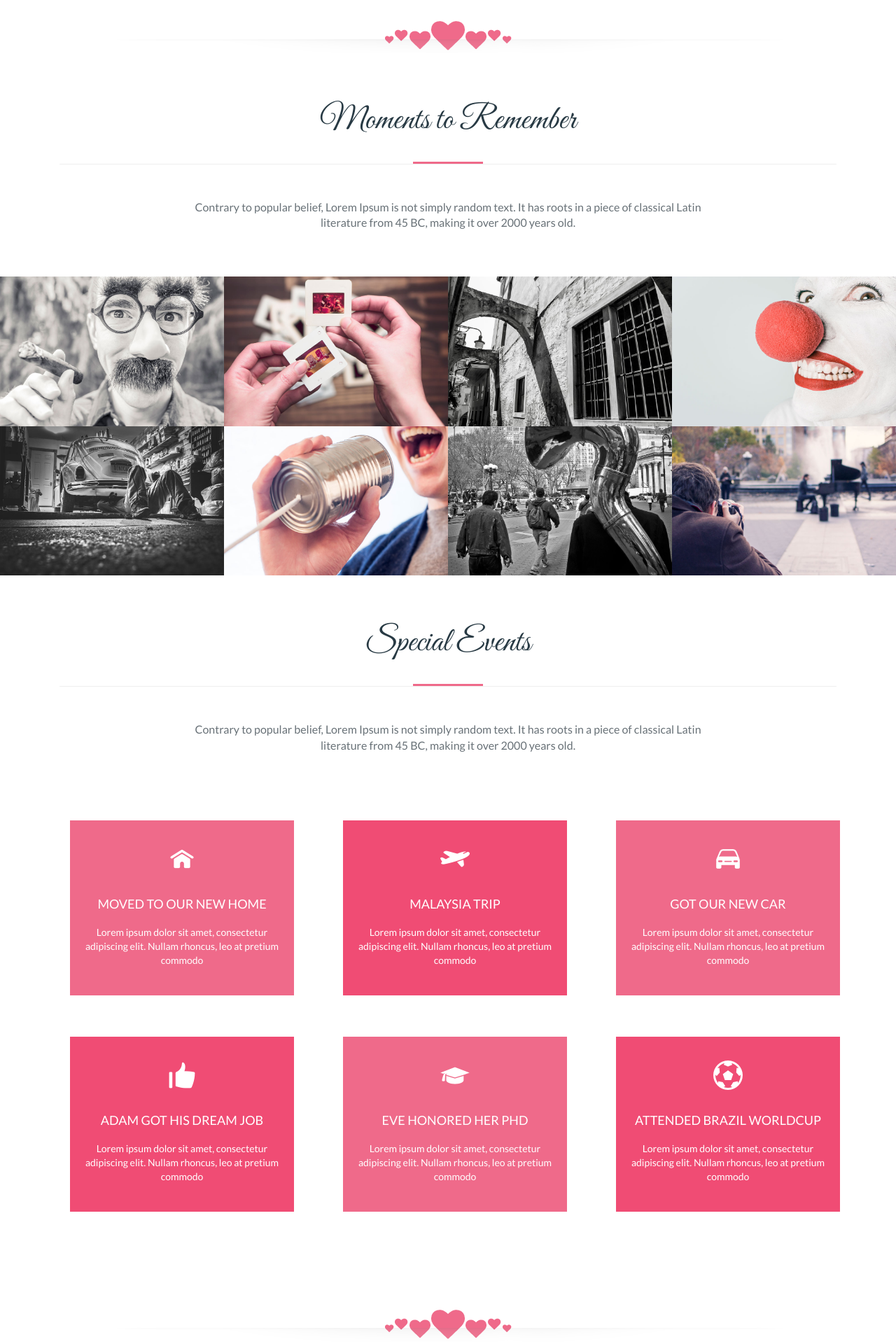
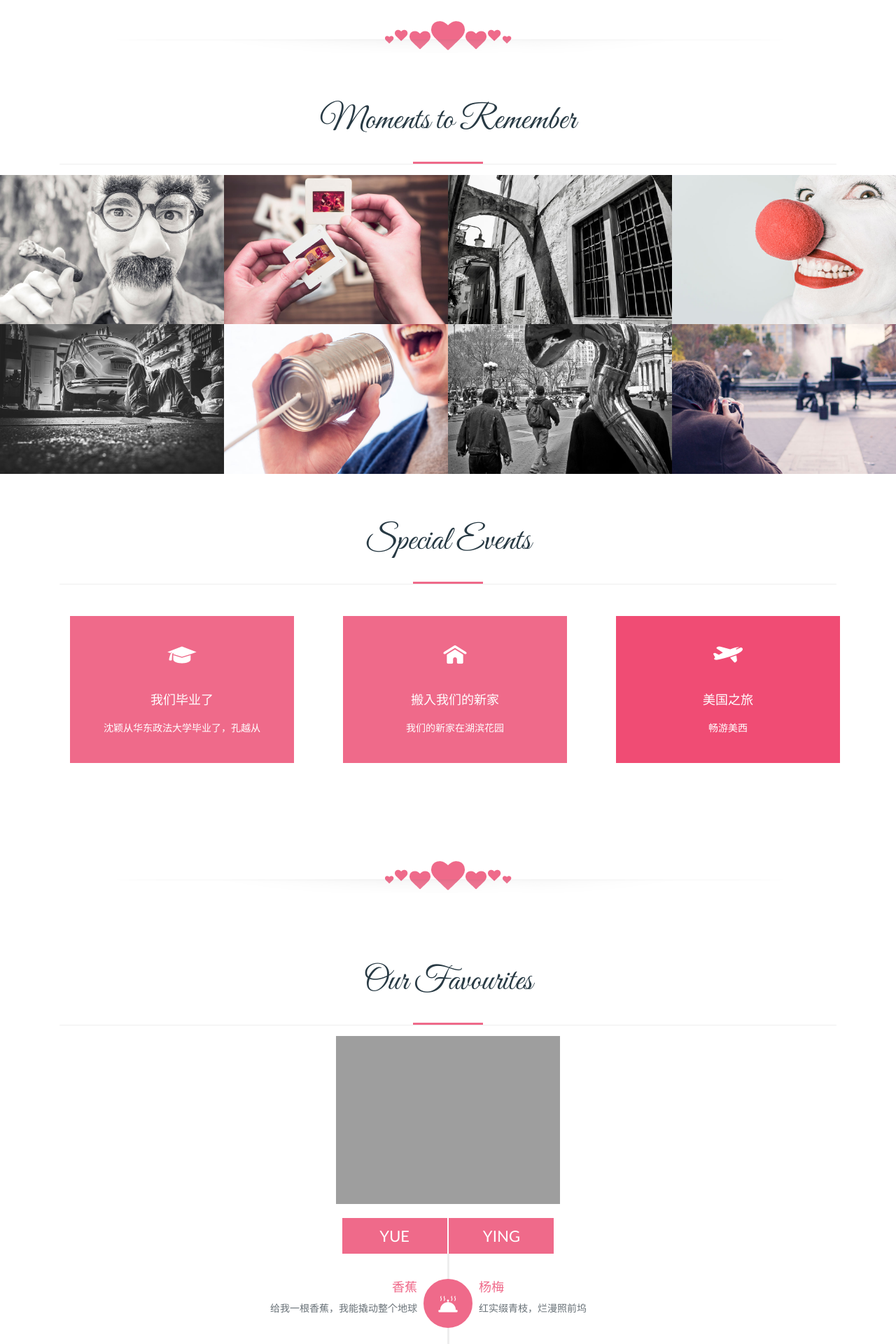
Before and after one commit to randomp/wedding, a Django app: page / in a window 1280 px wide. Shown: the part 2191-4111 px from the top of the page at 70% size. Run offline with Django 3.2, Linux system fonts and the light colour scheme; some libraries are stand-ins or nearby versions; some web fonts are replaced; grey boxes are pictures that could not be loaded.

Commit message:
adjust module

```diff
--- a/blog/templates/index.html
+++ b/blog/templates/index.html
@@ -232,7 +232,6 @@
                     <div class="col-md-12">
                         <div class="heading">
                             <h2 class="wow fadeInUp underline padtop50" data-wow-delay="0.5s">Moments to Remember</h2>
-                            <p class="wow fadeInUp" data-wow-delay="0.7s">Contrary to popular belief, Lorem Ipsum is not simply random text. It has roots in a piece of classical Latin literature from 45 BC, making it over 2000 years old.</p>
                         </div>
                     </div>
                 </div>
@@ -462,60 +461,35 @@
                     <div class="col-md-12">
                         <div class="heading">
                             <h2 class="wow fadeInUp underline padtop50" data-wow-delay="0.5s">Special Events</h2>
-                            <p class="wow fadeInUp" data-wow-delay="0.7s">Contrary to popular belief, Lorem Ipsum is not simply random text. It has roots in a piece of classical Latin literature from 45 BC, making it over 2000 years old.</p>
                         </div>
                     </div>
                 </div>
 
                 <div class="row">
+
+                    <div class="col-md-4">
+                        <div class="event wow flipInX" data-wow-delay="0.5s">
+                            <i class="icon icolove-graduate"></i>
+                            <h4 class="text-uppercase">我们毕业了</h4>
+                            <p>沈颖从华东政法大学毕业了，孔越从</p>
+                        </div>
+                    </div>
+
                     <div class="col-md-4">
                         <div class="event wow flipInX" data-wow-delay="0.5s">
                             <i class="icon icolove-home"></i>
-                            <h4 class="text-uppercase">Moved to our new home</h4>
-                            <p>Lorem ipsum dolor sit amet, consectetur adipiscing elit. Nullam rhoncus, leo at pretium commodo</p>
+                            <h4 class="text-uppercase">搬入我们的新家</h4>
+                            <p>我们的新家在湖滨花园</p>
                         </div>
                     </div>
 
                     <div class="col-md-4">
                         <div class="event alternative wow flipInX" data-wow-delay="0.5s">
                             <i class="icon icolove-plane"></i>
-                            <h4 class="text-uppercase">Malaysia Trip</h4>
-                            <p>Lorem ipsum dolor sit amet, consectetur adipiscing elit. Nullam rhoncus, leo at pretium commodo</p>
+                            <h4 class="text-uppercase">美国之旅</h4>
+                            <p>畅游美西</p>
                         </div>
                     </div>
-
-                    <div class="col-md-4">
-                        <div class="event wow flipInX" data-wow-delay="0.5s">
-                            <i class="icon icolove-car"></i>
-                            <h4 class="text-uppercase">Got Our New Car</h4>
-                            <p>Lorem ipsum dolor sit amet, consectetur adipiscing elit. Nullam rhoncus, leo at pretium commodo</p>
-                        </div>
-                    </div>
-
-                    <div class="col-md-4">
-                        <div class="event alternative wow flipInX" data-wow-delay="0.5s">
-                            <i class="icon icolove-like"></i>
-                            <h4 class="text-uppercase">Adam Got His Dream Job</h4>
-                            <p>Lorem ipsum dolor sit amet, consectetur adipiscing elit. Nullam rhoncus, leo at pretium commodo</p>
-                        </div>
-                    </div>
-
-                    <div class="col-md-4">
-                        <div class="event wow flipInX" data-wow-delay="0.5s">
-                            <i class="icon icolove-graduate"></i>
-                            <h4 class="text-uppercase">EVE honored her PhD</h4>
-                            <p>Lorem ipsum dolor sit amet, consectetur adipiscing elit. Nullam rhoncus, leo at pretium commodo</p>
-                        </div>
-                    </div>
-
-                    <div class="col-md-4">
-                        <div class="event alternative wow flipInX" data-wow-delay="0.5s">
-                            <i class="icon icolove-football"></i>
-                            <h4 class="text-uppercase">Attended Brazil Worldcup</h4>
-                            <p>Lorem ipsum dolor sit amet, consectetur adipiscing elit. Nullam rhoncus, leo at pretium commodo</p>
-                        </div>
-                    </div>
-
                 </div>
             </div>
             <div class="separator"></div>
```
Also changed, not shown: other parts of blog/templates/index.html (+16 -16 lines).
